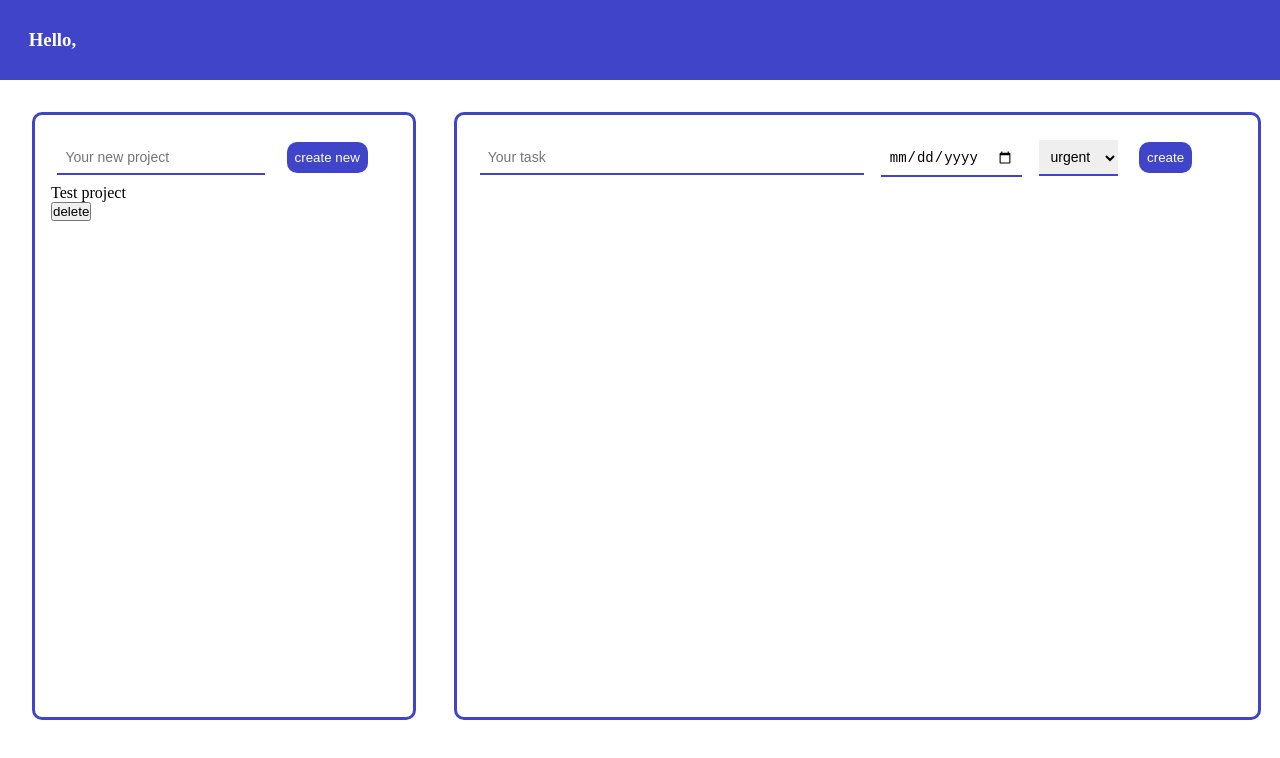
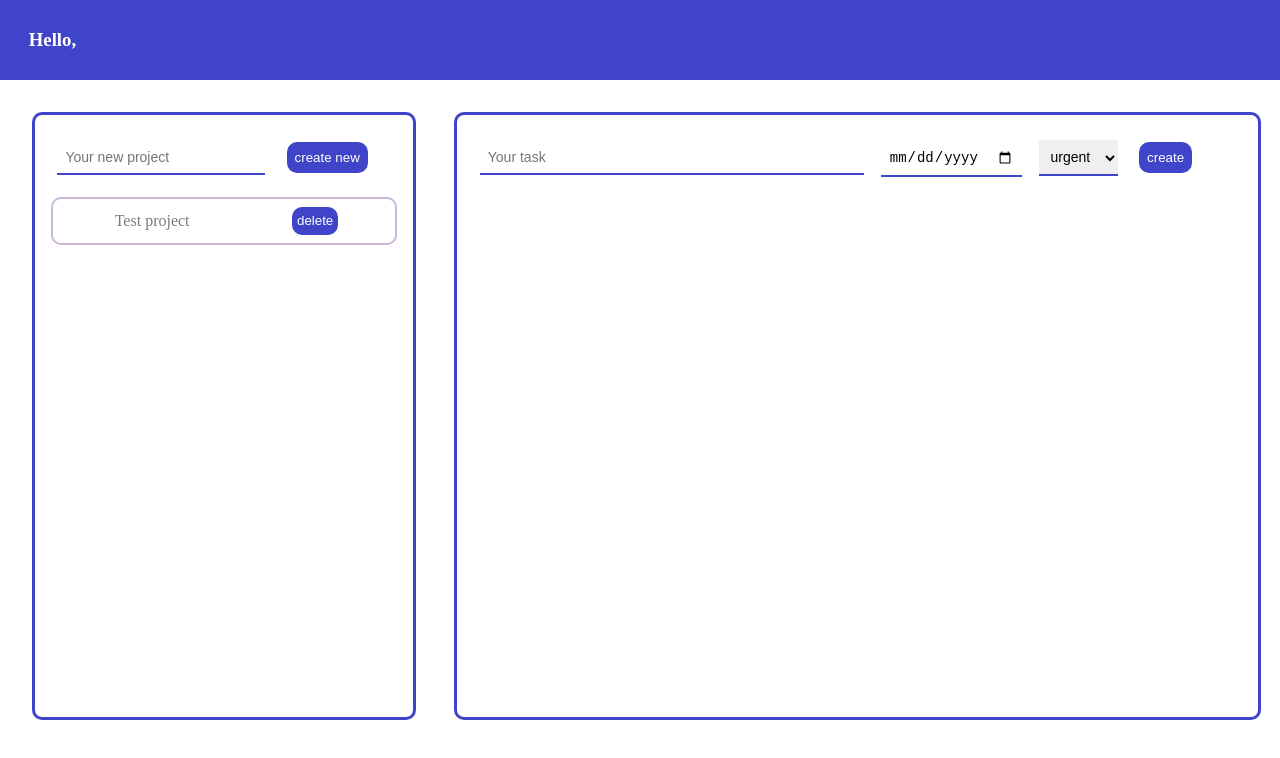
Before and after one commit to abdelrahman-gado/todo-list, a website built with webpack: page dist/index.html in a window 1280 px wide. Built offline with nearby package versions, Linux system fonts and the light colour scheme.

Commit message:
add styles for test project

```diff
--- a/src/style.css
+++ b/src/style.css
@@ -30,6 +30,8 @@ body {
 }
 
 .projects {
+    display: flex;
+    flex-direction: column;
     border: 3px solid #4044c9;
     border-radius: 10px;
     padding: 1rem;
@@ -68,3 +70,32 @@ body {
 #note-content-input {
     width: 50%;
 }
+
+.new-project {
+    display: flex;
+    flex-direction: row;
+    justify-content: space-around;
+    margin-top: 0.8rem;
+    border: 2px solid rgb(204, 182, 214);
+    border-radius: 10px;
+    padding: 0.5rem;
+}
+
+.new-project:hover {
+    border-color: #4044c9;
+}
+
+.new-project-name {
+    color: #7b7b7b;
+    font-size: 16px;
+    font-style: bolder;
+    padding: 0.3rem;
+}
+
+.delete-new-project {
+    padding: 0.3rem;
+    background-color: #4044c9;
+    color: white;
+    border: none;
+    border-radius: 10px;
+}
```
